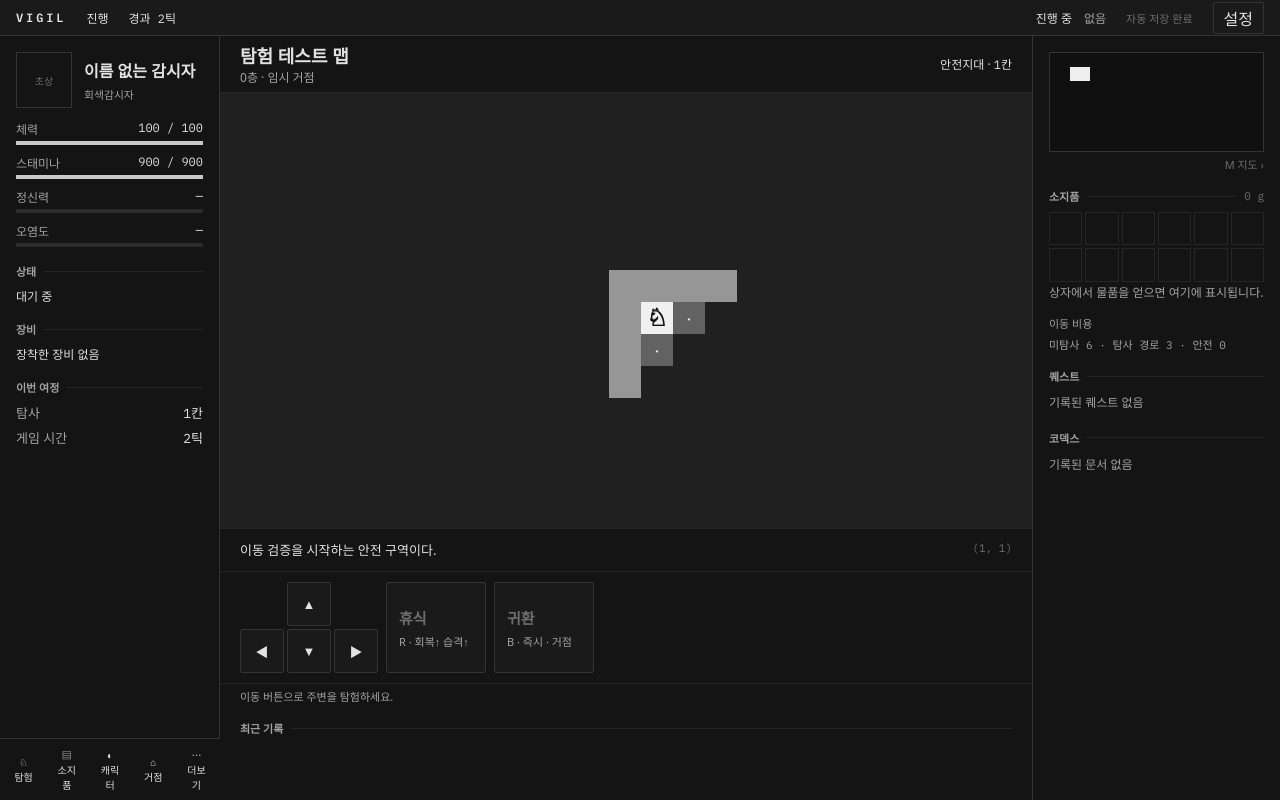
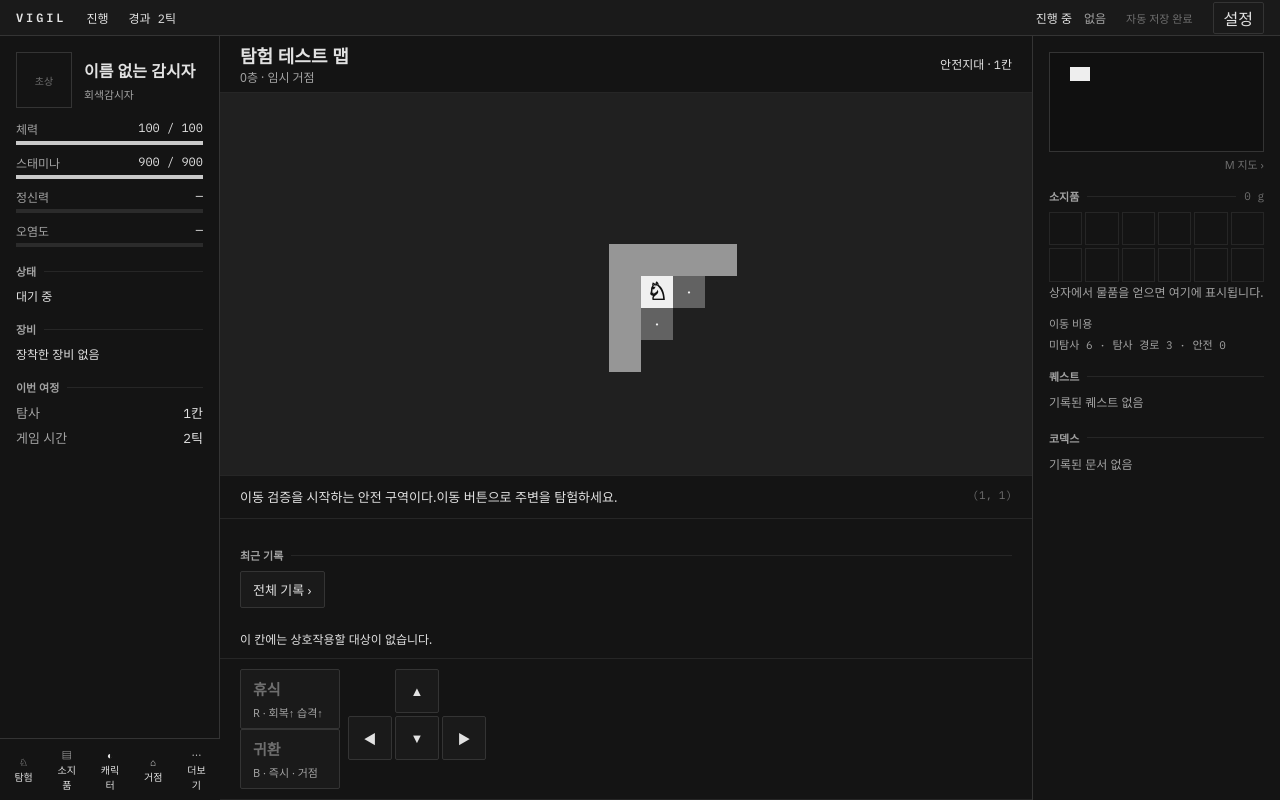
Before and after one commit to Krsu0000/Vigil, a React (Vite) app: page / in a window 1280 px wide. Built offline with nearby package versions, Linux system fonts and the light colour scheme; a web font is replaced by a local one.

Commit message:
[UI] MapScreen: 고정 상호작용/행동 독, 상황 피드백, 전체 기록 연결

```diff
--- a/src/ui/MapScreen.tsx
+++ b/src/ui/MapScreen.tsx
@@ -98,8 +98,10 @@ export function MapScreen({store,loop:suppliedLoop,persistent=false,autoSave,onE
   const base=<><h2>{zone.safety==='safe'?zone.name:'거점'}</h2><p>{zone.safety==='safe'?'안전한 거점입니다. 회복하면서 소지품을 정리할 수 있습니다.':'거점으로 돌아오면 보급품을 정리할 수 있습니다.'}</p><Vitals state={state}/>{zone.safety!=='safe'&&<button disabled={!session.running} onClick={returnHome}>거점으로 귀환</button>}<button onClick={()=>setTab('inventory')}>소지품 정리</button></>;
   const more=<><h2>기록</h2><h3 className="section-title">퀘스트</h3><p className="muted">기록된 퀘스트가 없습니다.</p><h3 className="section-title">코덱스</h3><p className="muted">기록된 문서가 없습니다.</p><button onClick={()=>loop.setSettingsOpen(true)}>설정</button></>;
   const tabContent=tab==='inventory'?inventory:tab==='character'?characterContent:tab==='base'?base:more;
+  const showRecords=()=>{setCharacterTab('기록');setTab('character');};
+  const situationText=chest?chestOpened?'물품을 모두 챙긴 상자입니다.':`${chest.name} · Z / Space로 열기`:exit?`${exit.name} · Z / Space로 이동`:zone.description;
   return <div className={`game-shell${combat?' has-combat':''}`}>
-    <header className="game-top">{onExitPreview&&<button onClick={onExitPreview}>제작 화면으로</button>}<h1 aria-label={strings.gameTitle}>VIGIL</h1><span data-testid="session-status">{combat?'전투':pending?'조우':session.running?'진행':'정지'}</span><span className="n" data-testid="clock">경과 {state.meta.gameTime}틱</span><span className="top-spacer"/>
+    <header className="game-top">{onExitPreview&&<button onClick={onExitPreview}>제작 화면으로</button>}<h1 aria-label={strings.gameTitle}>VIGIL</h1><span className={`session-chip ${combat?'is-combat':pending?'is-pending':session.running?'is-running':'is-paused'}`} data-testid="session-status">{combat?'전투':pending?'조우':session.running?'진행':'정지'}</span><span className="n" data-testid="clock">경과 {state.meta.gameTime}틱</span><span className="top-spacer"/>
       <span className="idle-summary">진행 중 <span className="muted">없음</span></span>{autoSave&&<SaveStatus autoSave={autoSave}/>}<button aria-label="설정" onClick={()=>loop.setSettingsOpen(true)}>설정</button></header>
     {session.gapPaused&&<p className="gap-notice" role="alert">실행 공백으로 탐험이 정지했습니다. 설정을 열고 닫으면 이어서 진행합니다.</p>}
     <div className="game-columns" inert={!!combat}>
@@ -107,16 +109,34 @@ export function MapScreen({store,loop:suppliedLoop,persistent=false,autoSave,onE
       <section className={`exploration-center${compact&&tab!=='explore'&&!combat?' tab-hidden':''}`} aria-label="탐험">
         <header className="region-header"><div><h2>{mapName}</h2><span className="muted">{position.floor}층 · {zone.name}</span></div><span className="region-meta">{zone.safety==='safe'?'안전지대':'위험지대'} · <span className="n" data-testid="visited">{exploredCount}</span>칸</span></header>
         <div className="map-stage">{mapView}{compact&&miniMap}</div>
-        <div className="situation" role="status"><span className="situation-text">{compact&&message?message:chest?chestOpened?'물품을 모두 챙긴 상자입니다.':`${chest.name} · Z / Space로 열기`:exit?`${exit.name} · Z / Space로 이동`:zone.description}</span><span className="n" data-testid="position">({position.x}, {position.y})</span></div>
-        {exit&&<section className="chest-controls exit-controls"><button disabled={!session.running} aria-keyshortcuts="Z Space" onClick={interact}>{exit.name} 이동</button></section>}
-        {chest&&<section className="chest-controls"><button disabled={!session.running||!!chestOpened} aria-keyshortcuts="Z Space" onClick={interact}>{strings.openChest}</button>
-          {chestOpened&&<div data-testid="chest-status" role="status">{lootedChestId===chest.id?<><p>{strings.chestLooted}</p><ul>{chest.loot.map((entry,index)=><li key={index}>{findItem(store.content,entry.itemId)!.name} ×{entry.quantity}</li>)}</ul></>:<p>{strings.chestEmpty}</p>}</div>}</section>}
-        <div className="exploration-commands"><div className="movement-controls" role="group" aria-label={strings.move}>{controls.map(({direction,glyph})=><button type="button" className={`move-${direction}`} key={direction} aria-label={strings[direction]} disabled={!session.running}
-          onPointerDown={event=>{if(event.isPrimary&&event.button===0)move(direction);}} onClick={event=>{if(event.detail===0)move(direction);}}>{glyph}</button>)}</div>
-          <button className="command" disabled={!session.running||!resting&&(zone.safety!=='danger'||state.character!.stamina.current===state.character!.stamina.max)} onClick={rest}><b>{resting?'휴식 중지':'휴식'}</b><small>R · 회복↑ 습격↑</small></button>
-          <button className="command" aria-label="귀환" disabled={!session.running||!getReturnDestination(state,store.content)} onClick={returnHome}><b>귀환</b><small>B · 즉시 · 거점</small></button></div>
-        {message&&!compact&&<p className="action-feedback" role="status">{message}</p>}
-        <section ref={recordView} className="recent-log" aria-label="최근 기록"><h2 className="section-title">최근 기록</h2>{logs.slice(compact?-2:-8).map((entry,index)=><p key={index}><time className="n" dateTime={new Date(entry.at).toISOString()} data-testid="record-time">{formatRecordTime(entry.at)}</time><span className="record-text">{entry.text}</span></p>)}</section>
+        <div className="situation" role="status">
+          <div className="situation-lines"><span className="situation-text">{situationText}</span>
+            {message&&<span className="situation-feedback">{message}</span>}
+            {chestOpened&&lootedChestId===chest?.id&&<div data-testid="chest-status" className="chest-reward">{strings.chestLooted} · {chest!.loot.map(entry=>`${findItem(store.content,entry.itemId)!.name} ×${entry.quantity}`).join(' · ')}</div>}
+          </div>
+          <span className="n" data-testid="position">({position.x}, {position.y})</span>
+        </div>
+        <div className="hud-lower">
+          <section ref={recordView} className="recent-log" aria-label="최근 기록">
+            <div className="record-heading"><h2 className="section-title">최근 기록</h2><button type="button" className="open-records" onClick={showRecords}>전체 기록 ›</button></div>
+            {logs.slice(compact?-2:-8).map((entry,index)=><p key={index}><time className="n" dateTime={new Date(entry.at).toISOString()} data-testid="record-time">{formatRecordTime(entry.at)}</time><span className="record-text">{entry.text}</span></p>)}
+          </section>
+          <div className="action-dock">
+            <div className="chest-controls interaction-slot" aria-label="현재 위치 상호작용">
+              {exit?<button className="interact-primary" disabled={!session.running} aria-keyshortcuts="Z Space" onClick={interact}>{exit.name} 이동 <small>Z / Space</small></button>:
+               chest?<button className={chestOpened?'interact-done':'interact-primary'} disabled={!session.running||!!chestOpened} aria-keyshortcuts="Z Space" onClick={interact}>{strings.openChest}<small>{chestOpened?'이미 연 상자':'Z / Space'}</small></button>:
+               <span className="interaction-empty">이 칸에는 상호작용할 대상이 없습니다.</span>}
+            </div>
+            <div className="exploration-commands">
+              <div className="dock-secondary">
+                <button className="command" disabled={!session.running||!resting&&(zone.safety!=='danger'||state.character!.stamina.current===state.character!.stamina.max)} onClick={rest}><b>{resting?'휴식 중지':'휴식'}</b><small>R · 회복↑ 습격↑</small></button>
+                <button className="command" aria-label="귀환" disabled={!session.running||!getReturnDestination(state,store.content)} onClick={returnHome}><b>귀환</b><small>B · 즉시 · 거점</small></button>
+              </div>
+              <div className="movement-controls" role="group" aria-label={strings.move}>{controls.map(({direction,glyph})=><button type="button" className={`move-${direction}`} key={direction} aria-label={strings[direction]} disabled={!session.running}
+                onPointerDown={event=>{if(event.isPrimary&&event.button===0)move(direction);}} onClick={event=>{if(event.detail===0)move(direction);}}>{glyph}</button>)}</div>
+            </div>
+          </div>
+        </div>
         {pending&&!ambushOpen&&!combat&&<button className="pending-notice" onClick={()=>setAmbushOpen(true)}>미처리 조우 · 다시 열기</button>}
       </section>
       {!compact&&<aside className="right-column">{miniMap}{inventory}<section><h2 className="section-title">퀘스트</h2><p className="empty-note">기록된 퀘스트 없음</p></section><section><h2 className="section-title">코덱스</h2><p className="empty-note">기록된 문서 없음</p></section></aside>}
```
